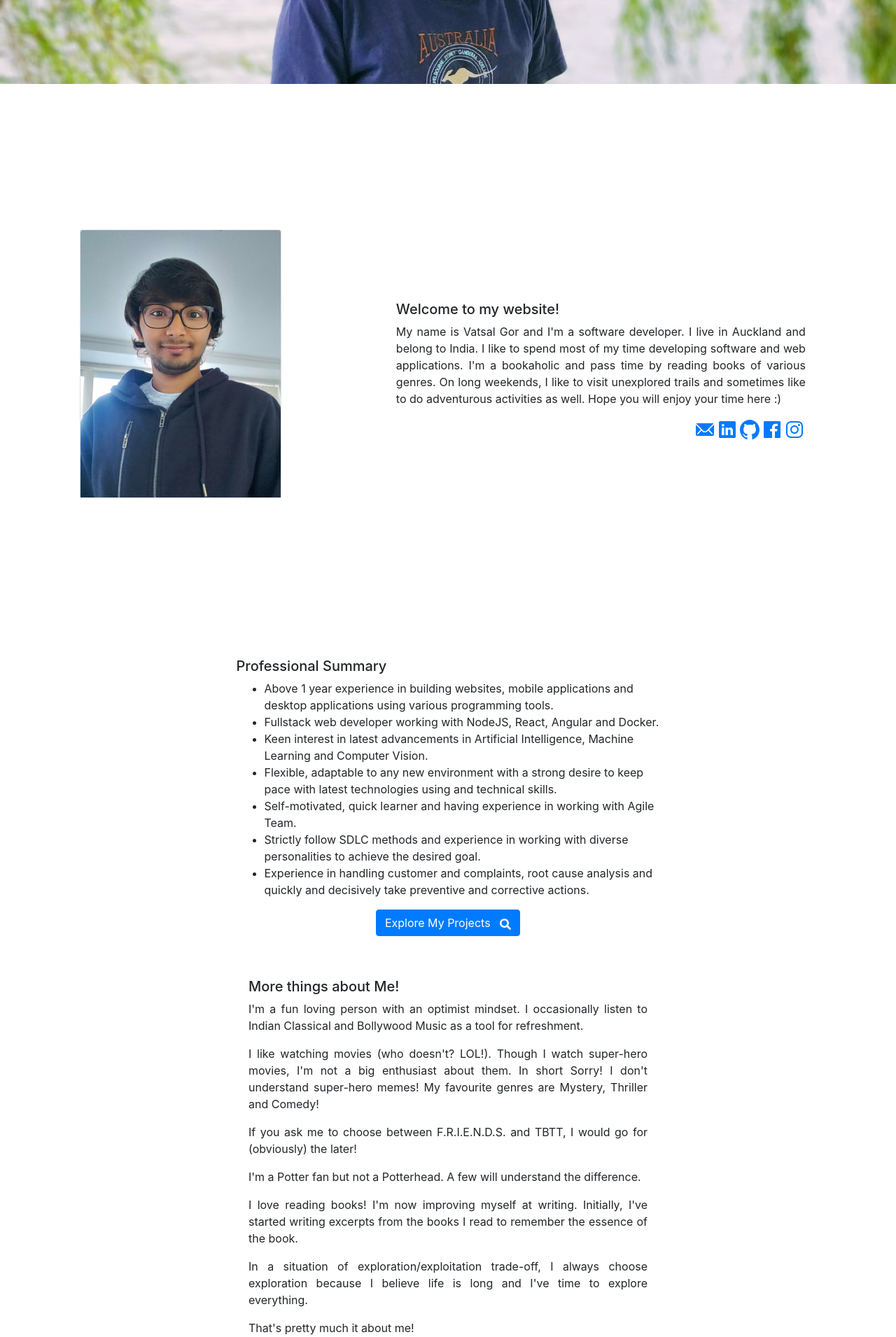
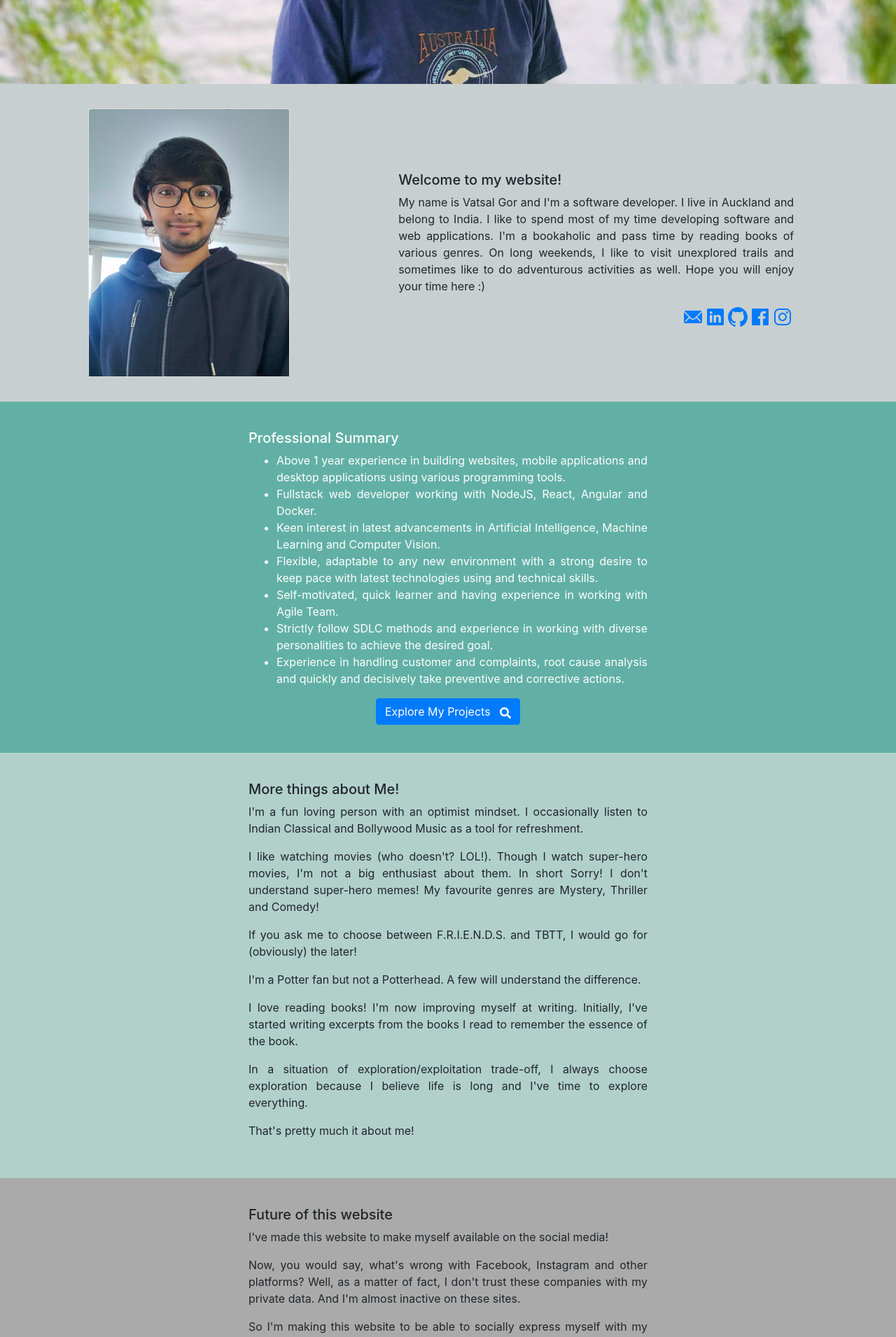
Before and after one commit to vatsalkgor/portfolio, a React (Create React App) app: page / in a window 1280 px wide. Shown: the part 680-2591 px from the top of the page at 70% size. Built offline with nearby package versions, Linux system fonts and the light colour scheme.

Commit message:
bg-madness begins

```diff
--- /dev/null
+++ b/src/components/AboutMe/AboutMe.css
@@ -0,0 +1,4 @@
+.aboutme {
+    background: #b1d0ca;
+    padding: 20px;
+}
--- a/src/components/AboutMe/AboutMe.jsx
+++ b/src/components/AboutMe/AboutMe.jsx
@@ -1,45 +1,46 @@
 import React from "react";
 import { Row, Col } from "react-bootstrap";
+import "./AboutMe.css";
 
 export default function AboutMe() {
     return (
-        <Row
-            style={{ padding: "20px" }}
-            className="description d-flex align-items-center"
-        >
+        <div className="aboutme">
+            <Row className="description d-flex align-items-center">
                 <Col md={{ span: 6, offset: 3 }} sm={12}>
                     <h5>More things about Me!</h5>
                     <p>
                         I'm a fun loving person with an optimist mindset. I
-                    occasionally listen to Indian Classical and Bollywood Music
-                    as a tool for refreshment.
+                        occasionally listen to Indian Classical and Bollywood
+                        Music as a tool for refreshment.
                     </p>
                     <p>
-                    I like watching movies (who doesn't? LOL!). Though I watch
-                    super-hero movies, I'm not a big enthusiast about them. In
-                    short Sorry! I don't understand super-hero memes! My
-                    favourite genres are Mystery, Thriller and Comedy!
+                        I like watching movies (who doesn't? LOL!). Though I
+                        watch super-hero movies, I'm not a big enthusiast about
+                        them. In short Sorry! I don't understand super-hero
+                        memes! My favourite genres are Mystery, Thriller and
+                        Comedy!
                     </p>
                     <p>
-                    If you ask me to choose between F.R.I.E.N.D.S. and TBTT, I
-                    would go for (obviously) the later!
+                        If you ask me to choose between F.R.I.E.N.D.S. and TBTT,
+                        I would go for (obviously) the later!
                     </p>
                     <p>
-                    I'm a Potter fan but not a Potterhead. A few will understand
-                    the difference.
+                        I'm a Potter fan but not a Potterhead. A few will
+                        understand the difference.
                     </p>
                     <p>
-                    I love reading books! I'm now improving myself at writing.
-                    Initially, I've started writing excerpts from the books I
-                    read to remember the essence of the book.
+                        I love reading books! I'm now improving myself at
+                        writing. Initially, I've started writing excerpts from
+                        the books I read to remember the essence of the book.
                     </p>
                     <p>
                         In a situation of exploration/exploitation trade-off, I
-                    always choose exploration because I believe life is long and
-                    I've time to explore everything.
+                        always choose exploration because I believe life is long
+                        and I've time to explore everything.
                     </p>
                     <p>That's pretty much it about me!</p>
                 </Col>
             </Row>
+        </div>
     );
 }
--- a/src/components/Future/Future.css
+++ b/src/components/Future/Future.css
@@ -2,6 +2,6 @@
     /* 9ad1d4 */
     /* DBCFB0 */
     /* F9DEC9 */
-    /* background: #99f7ab; fallback for old browsers */
+    background: #aaaaaa;
     padding: 20px;
 }
--- a/src/components/ProfessionalSummary/ProfessionalSummary.css
+++ b/src/components/ProfessionalSummary/ProfessionalSummary.css
@@ -2,6 +2,7 @@
     /* 9ad1d4 */
     /* DBCFB0 */
     /* F9DEC9 */
-    /* background: #99f7ab; fallback for old browsers */
+    background: #62b0a5;
     padding: 20px;
+    color: white;
 }
--- a/src/components/ProfessionalSummary/ProfessionalSummary.jsx
+++ b/src/components/ProfessionalSummary/ProfessionalSummary.jsx
@@ -6,7 +6,7 @@ import "./ProfessionalSummary.css";
 export default function ProfessionalSummary() {
     return (
         <div className="professional-summary">
-            <Row className="d-flex align-items-center">
+            <Row className="description d-flex align-items-center">
                 <Col md={{ span: 6, offset: 3 }} sm={12}>
                     <h5>Professional Summary</h5>
                     <ul>
--- a/src/components/Welcome/Welcome.css
+++ b/src/components/Welcome/Welcome.css
@@ -1,5 +1,6 @@
 .about {
-    min-height: 100vh;
+    background-color: #c8cfd0;
+    padding: 20px;
 }
 .description {
     margin: 20px;
```
Lines whose indentation alone changed are shown as unchanged.
